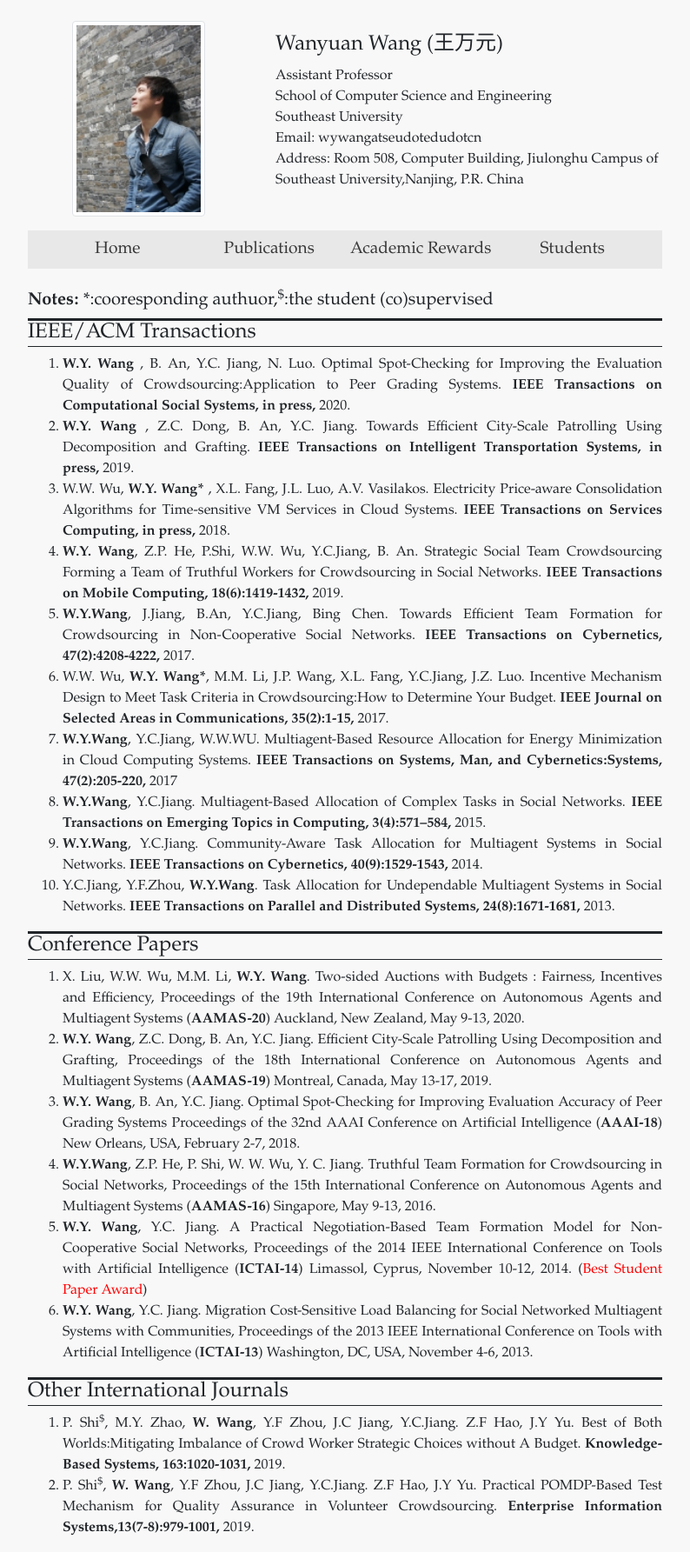
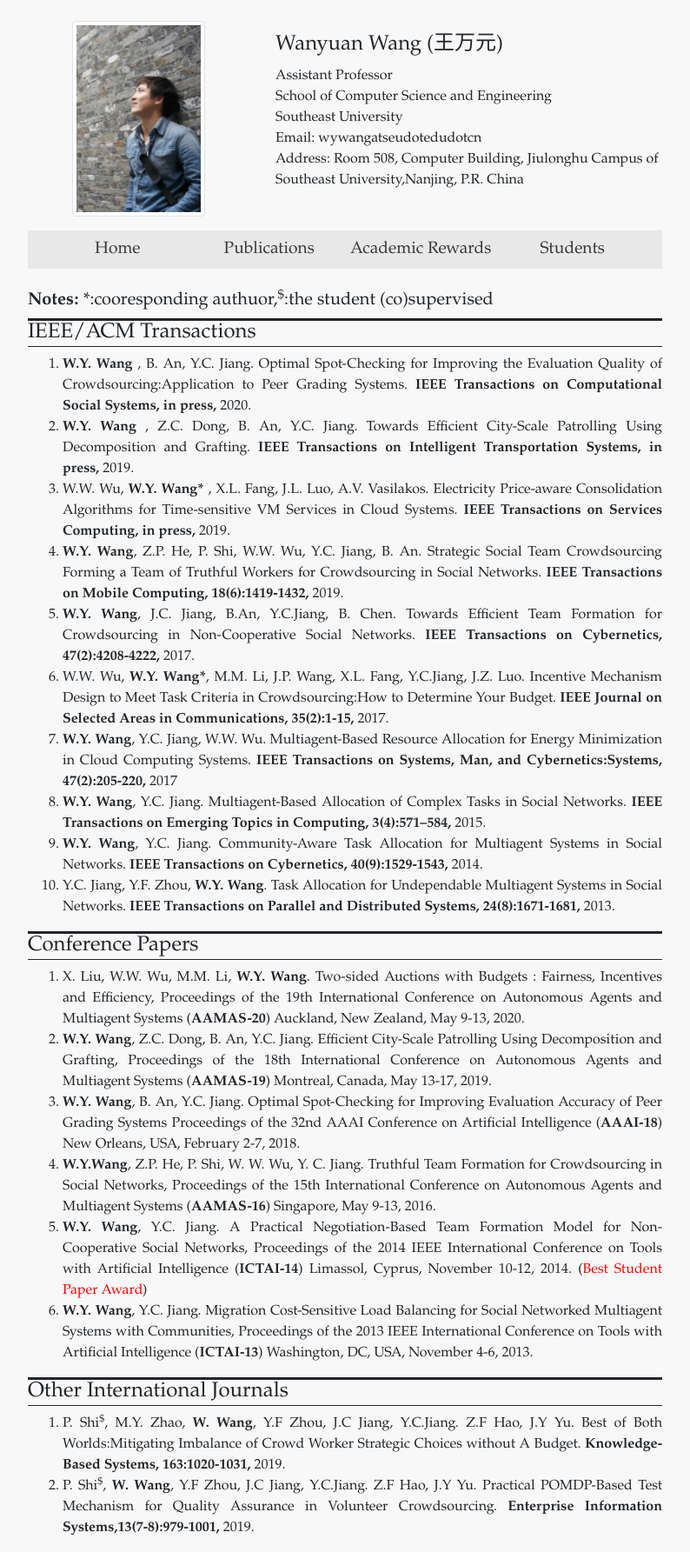
Before and after one commit to wanyuanwang/wanyuanwang.github.io, a Jekyll site: the page built from publications.html, in a window 1280 px wide. Shown: the whole page at 87% size, without its empty margins (243-1037 px from the left). Built offline with Jekyll 4.4.1, drawn with Linux system fonts in a browser that asks for light colours.

Commit message:
Update ieee_acm_transactions_papers.yml

```diff
--- a/_data/ieee_acm_transactions_papers.yml
+++ b/_data/ieee_acm_transactions_papers.yml
@@ -1,4 +1,4 @@
-- authors: <b> W.Y. Wang </b>, B. An, Y.C. Jiang, N. Luo.
+- authors: <b> W.Y. Wang </b>, B. An, Y.C. Jiang.
   title: Optimal Spot-Checking for Improving the Evaluation Quality of Crowdsourcing:Application to Peer Grading Systems.
   journal: IEEE Transactions on Computational Social Systems, in press,
   date: 2020.
@@ -11,14 +11,14 @@
 - authors: W.W. Wu, <b>W.Y. Wang*</b> , X.L. Fang, J.L. Luo, A.V. Vasilakos.
   title: Electricity Price-aware Consolidation  Algorithms for Time-sensitive VM Services in Cloud Systems.
   journal: IEEE Transactions on Services Computing, in press,
-  date: 2018.
+  date: 2019.
 
-- authors: <b>W.Y. Wang</b>, Z.P. He, P.Shi, W.W. Wu, Y.C.Jiang, B. An.
+- authors: <b>W.Y. Wang</b>, Z.P. He, P. Shi, W.W. Wu, Y.C. Jiang, B. An.
   title: Strategic Social Team Crowdsourcing Forming a Team of Truthful Workers for Crowdsourcing in Social Networks.
   journal: IEEE Transactions on Mobile Computing, 18(6):1419-1432,
   date: 2019.
 
-- authors: <b>W.Y.Wang</b>, J.Jiang, B.An, Y.C.Jiang, Bing Chen.
+- authors: <b>W.Y. Wang</b>, J.C. Jiang, B.An, Y.C.Jiang, B. Chen.
   title: Towards Efficient Team Formation for Crowdsourcing in Non-Cooperative Social Networks.
   journal: IEEE Transactions on Cybernetics, 47(2):4208-4222,
   date: 2017.
@@ -28,22 +28,22 @@
   journal: IEEE Journal on Selected Areas in Communications, 35(2):1-15,
   date: 2017.
 
-- authors: <b>W.Y.Wang</b>, Y.C.Jiang, W.W.WU.
+- authors: <b>W.Y. Wang</b>, Y.C. Jiang, W.W. Wu.
   title: Multiagent-Based Resource Allocation for Energy Minimization in Cloud Computing Systems.
   journal: IEEE Transactions on Systems, Man, and Cybernetics:Systems, 47(2):205-220,
   date: 2017
 
-- authors: <b>W.Y.Wang</b>, Y.C.Jiang.
+- authors: <b>W.Y. Wang</b>, Y.C. Jiang.
   title: Multiagent-Based Allocation of Complex Tasks in Social Networks.
   journal: IEEE Transactions on Emerging Topics in Computing, 3(4):571–584,
   date: 2015.
 
-- authors: <b>W.Y.Wang</b>, Y.C.Jiang.
+- authors: <b>W.Y. Wang</b>, Y.C. Jiang.
   title:  Community-Aware Task Allocation for Multiagent Systems in Social Networks.
   journal: IEEE Transactions on Cybernetics, 40(9):1529-1543,
   date: 2014.
 
-- authors: Y.C.Jiang, Y.F.Zhou, <b>W.Y.Wang</b>.
+- authors: Y.C. Jiang, Y.F. Zhou, <b>W.Y. Wang</b>.
   title: Task Allocation for Undependable Multiagent Systems in Social Networks.
   journal: IEEE Transactions on Parallel and Distributed Systems, 24(8):1671-1681,
   date: 2013.
```
